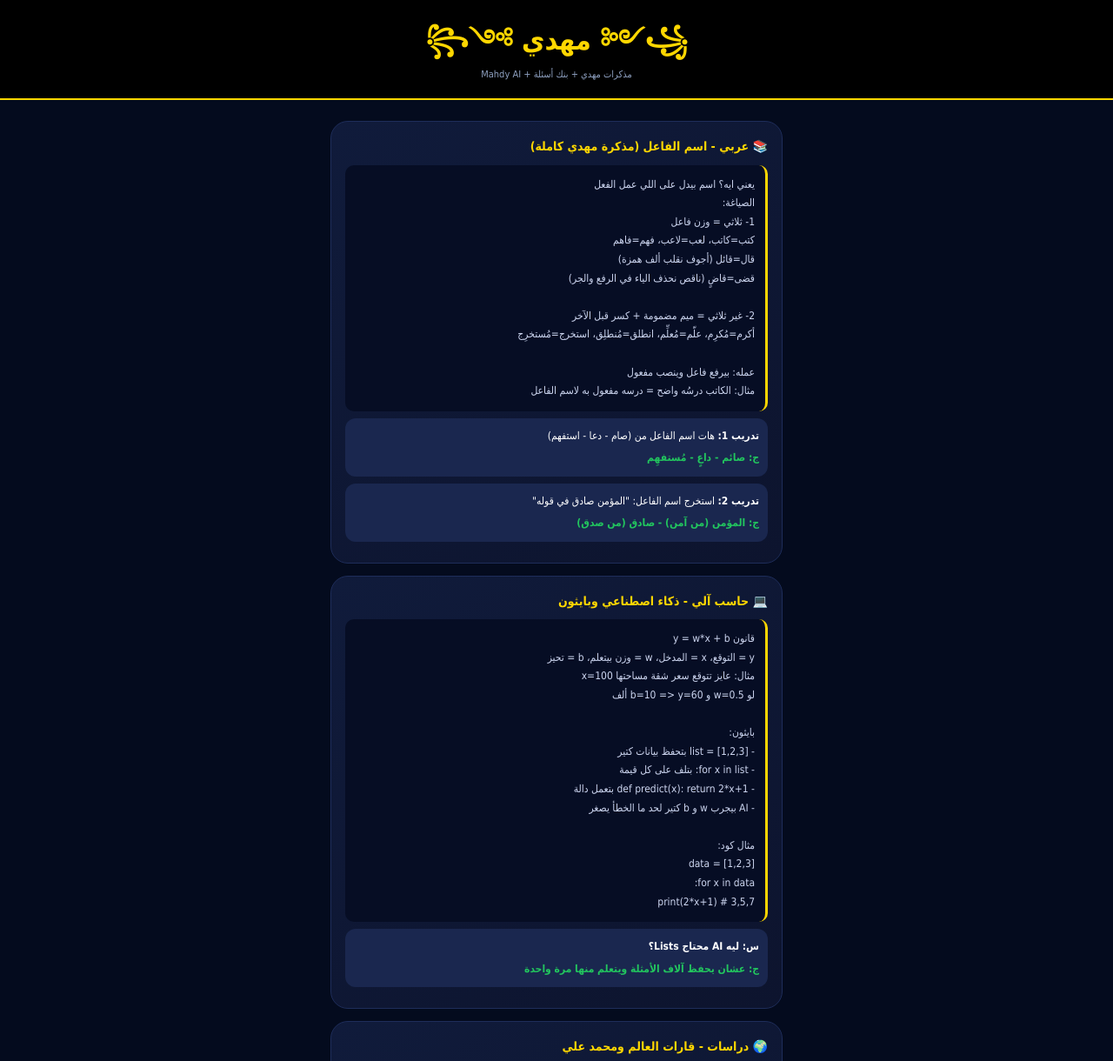
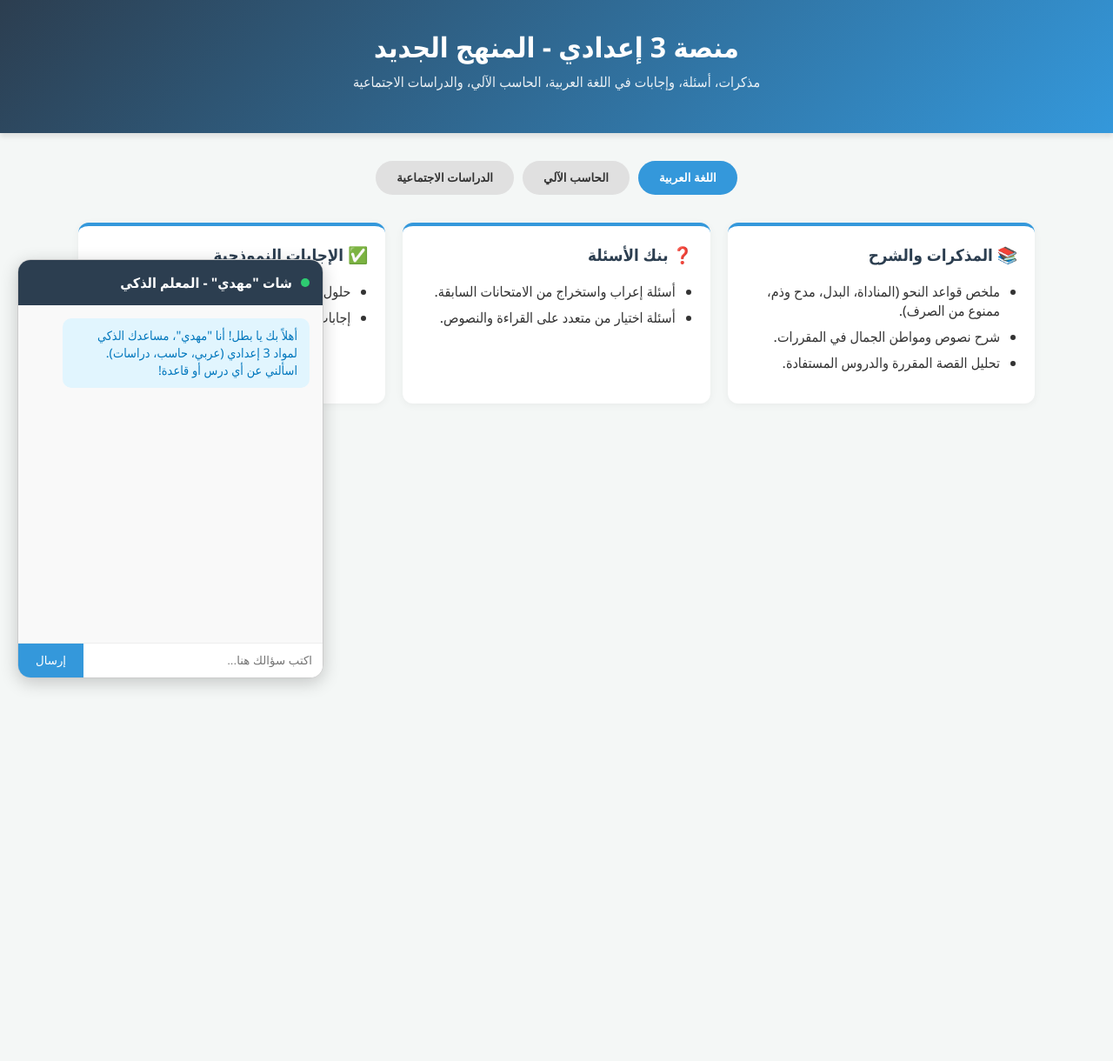
Before and after one commit to hmad69832-png/Mahdyy, a plain HTML site: page index.html in a window 1280 px wide. Shown: the top 1220 px of the page at 87% size. After the commit the page ends 800 px from the top, so only its background shows below. Drawn offline with Linux system fonts and the light colour scheme.

Commit message:
Update index.html

```diff
--- a/index.html
+++ b/index.html
@@ -2,194 +2,349 @@
 <html lang="ar" dir="rtl">
 <head>
     <meta charset="UTF-8">
-<meta name="viewport" content="width=device-width,initial-scale=1">
-<title>منصة مهدي - تالتة اعدادي</title>
+    <meta name="viewport" content="width=device-width, initial-scale=1.0">
+    <title>منصة الصف الثالث الإعدادي - المنهج الجديد</title>
     <style>
-*{margin:0;padding:0;box-sizing:border-box;font-family:Tahoma}
-body{background:#040b1e;color:#fff;line-height:1.8}
-.header{background:#000;padding:18px;text-align:center;border-bottom:2px solid #ffd700;position:sticky;top:0;z-index:99}
-.logo{font-size:32px;font-weight:900;color:#ffd700}
-.card{background:linear-gradient(145deg,#101b3b,#0d142e);border:1px solid #1e2d5a;border-radius:20px;padding:16px;margin:14px auto;max-width:520px}
-.title{font-size:14px;font-weight:900;color:#ffd700;margin-bottom:8px}
-.note{background:#060d24;border-right:3px solid #ffd700;padding:12px;border-radius:10px;font-size:12px;color:#cdd6f0;margin:8px 0;white-space:pre-line}
-.q{background:#1a274f;padding:10px;border-radius:12px;margin:8px 0;font-size:12px}
-.ans{color:#22c55e;font-weight:bold;margin-top:4px;white-space:pre-line}
-.bubble{padding:10px 14px;border-radius:16px;font-size:12px;margin:6px 0;max-width:92%;line-height:1.7}
-.me{background:#ffd700;color:#000;margin-right:auto}
-.ai{background:#1a274f;color:#fff;white-space:pre-line}
-.btnQ{padding:6px 12px;border-radius:12px;background:#1a274f;border:1px solid #2a3a6a;color:#8ea0c0;font-size:10px;margin:2px}
+        :root {
+            --primary: #2c3e50;
+            --accent: #3498db;
+            --bg: #f4f7f6;
+            --card-bg: #ffffff;
+            --text: #333333;
+        }
+
+        body {
+            font-family: 'Segoe UI', Tahoma, Geneva, Verdana, sans-serif;
+            background-color: var(--bg);
+            color: var(--text);
+            margin: 0;
+            padding: 0;
+        }
+
+        header {
+            background: linear-gradient(135deg, var(--primary), var(--accent));
+            color: white;
+            text-align: center;
+            padding: 2rem 1rem;
+            box-shadow: 0 4px 6px rgba(0,0,0,0.1);
+        }
+
+        header h1 { margin: 0; font-size: 2rem; }
+        header p { margin-top: 0.5rem; opacity: 0.9; }
+
+        .container {
+            max-width: 1100px;
+            margin: 2rem auto;
+            padding: 0 1rem;
+        }
+
+        .tabs {
+            display: flex;
+            justify-content: center;
+            gap: 10px;
+            margin-bottom: 2rem;
+            flex-wrap: wrap;
+        }
+
+        .tab-btn {
+            padding: 12px 24px;
+            border: none;
+            background: #e0e0e0;
+            color: var(--text);
+            font-weight: bold;
+            border-radius: 25px;
+            cursor: pointer;
+            transition: 0.3s;
+        }
+
+        .tab-btn.active, .tab-btn:hover {
+            background: var(--accent);
+            color: white;
+        }
+
+        .subject-content {
+            display: none;
+            grid-template-columns: repeat(auto-fit, minmax(300px, 1fr));
+            gap: 20px;
+        }
+
+        .subject-content.active {
+            display: grid;
+        }
+
+        .card {
+            background: var(--card-bg);
+            border-radius: 12px;
+            padding: 20px;
+            box-shadow: 0 2px 10px rgba(0,0,0,0.05);
+            border-top: 4px solid var(--accent);
+        }
+
+        .card h3 { color: var(--primary); margin-top: 0; }
+        .card ul { padding-right: 20px; }
+        .card li { margin-bottom: 8px; }
+
+        /* شات مهدي Widget */
+        .chat-widget {
+            position: fixed;
+            bottom: 20px;
+            left: 20px;
+            width: 350px;
+            height: 480px;
+            background: white;
+            border-radius: 15px;
+            box-shadow: 0 5px 20px rgba(0,0,0,0.2);
+            display: flex;
+            flex-direction: column;
+            overflow: hidden;
+            border: 1px solid #ccc;
+        }
+
+        .chat-header {
+            background: var(--primary);
+            color: white;
+            padding: 15px;
+            font-weight: bold;
+            display: flex;
+            align-items: center;
+            gap: 10px;
+        }
+
+        .chat-header span {
+            width: 10px;
+            height: 10px;
+            background: #2ecc71;
+            border-radius: 50%;
+            display: inline-block;
+        }
+
+        .chat-box {
+            flex: 1;
+            padding: 15px;
+            overflow-y: auto;
+            display: flex;
+            flex-direction: column;
+            gap: 10px;
+            background: #f9f9f9;
+        }
+
+        .message {
+            max-width: 80%;
+            padding: 10px 14px;
+            border-radius: 10px;
+            font-size: 0.9rem;
+            line-height: 1.4;
+        }
+
+        .bot-msg {
+            background: #e1f5fe;
+            color: #0277bd;
+            align-self: flex-start;
+        }
+
+        .user-msg {
+            background: var(--accent);
+            color: white;
+            align-self: flex-end;
+        }
+
+        .chat-input {
+            display: flex;
+            border-top: 1px solid #eee;
+        }
+
+        .chat-input input {
+            flex: 1;
+            border: none;
+            padding: 12px;
+            outline: none;
+        }
+
+        .chat-input button {
+            background: var(--accent);
+            color: white;
+            border: none;
+            padding: 0 20px;
+            cursor: pointer;
+        }
+
+        @media (max-width: 768px) {
+            .chat-widget {
+                width: 90%;
+                left: 5%;
+                bottom: 10px;
+                height: 400px;
+            }
+        }
     </style>
 </head>
 <body>
-<div class="header">
-<div class="logo">꧁༺ مهدي ༻꧂</div>
-<div style="font-size:11px;color:#8ea0c0">مذكرات مهدي + بنك أسئلة + Mahdy AI</div>
+
+    <header>
+        <h1>منصة 3 إعدادي - المنهج الجديد</h1>
+        <p>مذكرات، أسئلة، وإجابات في اللغة العربية، الحاسب الآلي، والدراسات الاجتماعية</p>
+    </header>
+
+    <div class="container">
+        <!-- التبويبات -->
+        <div class="tabs">
+            <button class="tab-btn active" onclick="showSubject('arabic', event)">اللغة العربية</button>
+            <button class="tab-btn" onclick="showSubject('computer', event)">الحاسب الآلي</button>
+            <button class="tab-btn" onclick="showSubject('studies', event)">الدراسات الاجتماعية</button>
         </div>
 
-<div style="max-width:540px;margin:auto;padding:10px">
-
+        <!-- مادة اللغة العربية -->
+        <div id="arabic" class="subject-content active">
             <div class="card">
-<div class="title">📚 عربي - اسم الفاعل (مذكرة مهدي كاملة)</div>
-<div class="note">يعني ايه؟ اسم بيدل على اللي عمل الفعل
-الصياغة:
-1- ثلاثي = وزن فاعل
-كتب=كاتب، لعب=لاعب، فهم=فاهم
-قال=قائل (أجوف نقلب ألف همزة)
-قضى=قاضٍ (ناقص نحذف الياء في الرفع والجر)
-
-2- غير ثلاثي = ميم مضمومة + كسر قبل الآخر
-أكرم=مُكرِم، علّم=مُعلِّم، انطلق=مُنطلِق، استخرج=مُستخرِج
-
-عمله: بيرفع فاعل وينصب مفعول
-مثال: الكاتب درسُه واضح = درسه مفعول به لاسم الفاعل</div>
-<div class="q"><b>تدريب 1:</b> هات اسم الفاعل من (صام - دعا - استفهم)<div class="ans">ج: صائم - داعٍ - مُستفهِم</div></div>
-<div class="q"><b>تدريب 2:</b> استخرج اسم الفاعل: "المؤمن صادق في قوله"<div class="ans">ج: المؤمن (من آمن) - صادق (من صدق)</div></div>
+                <h3>📚 المذكرات والشرح</h3>
+                <ul>
+                    <li>ملخص قواعد النحو (المناداة، البدل، مدح وذم، ممنوع من الصرف).</li>
+                    <li>شرح نصوص ومواطن الجمال في المقررات.</li>
+                    <li>تحليل القصة المقررة والدروس المستفادة.</li>
+                </ul>
             </div>
-
             <div class="card">
-<div class="title">💻 حاسب آلي - ذكاء اصطناعي وبايثون</div>
-<div class="note">قانون y = w*x + b
-y = التوقع، x = المدخل، w = وزن بيتعلم، b = تحيز
-مثال: عايز تتوقع سعر شقة مساحتها x=100
-لو w=0.5 و b=10 => y=60 ألف
-
-بايثون:
-- list = [1,2,3] بتحفظ بيانات كتير
-- for x in list: بتلف على كل قيمة
-- def predict(x): return 2*x+1 بتعمل دالة
-- AI بيجرب w و b كتير لحد ما الخطأ يصغر
-
-مثال كود:
-data = [1,2,3]
-for x in data:
-    print(2*x+1) # 3,5,7</div>
-<div class="q"><b>س: ليه AI محتاج Lists؟</b><div class="ans">ج: عشان يحفظ آلاف الأمثلة ويتعلم منها مرة واحدة</div></div>
+                <h3>❓ بنك الأسئلة</h3>
+                <ul>
+                    <li>أسئلة إعراب واستخراج من الامتحانات السابقة.</li>
+                    <li>أسئلة اختيار من متعدد على القراءة والنصوص.</li>
+                </ul>
             </div>
-
             <div class="card">
-<div class="title">🌍 دراسات - قارات العالم ومحمد علي</div>
-<div class="note">قارات العالم:
-- قديم: آسيا، أفريقيا، أوروبا (عرفوها من زمان)
-- جديد: الأمريكتين، أستراليا، القطبية الجنوبية (اكتشفت حديثا)
-- محيطات: الهادي أكبر محيط، الأطلسي، الهندي
-
-محمد علي باشا 1805-1848 مؤسس مصر الحديثة:
-- بنا جيش وأسطول قوي
-- بنا مدارس ومصانع وقناطر خيرية
-- حروبه: ضد الوهابيين في الحجاز، في اليونان، في الشام ضد الدولة العثمانية
-- خلّى مصر دولة قوية
-
-ثورة 1919 بقيادة سعد زغلول ضد الاحتلال الإنجليزي
-شعارها: مصر للمصريين</div>
-<div class="q"><b>س: بما تفسر: قوة محمد علي؟</b><div class="ans">ج: لأنه اهتم بالجيش والتعليم والصناعة والزراعة والقناطر</div></div>
-</div>
-
-<div class="card" style="border:2px solid #ffd700">
-<div class="title">🤖 مهدي AI - حافظ التلات مواد كلهم</div>
-<div id="chatBox" style="height:280px;overflow:auto;display:flex;flex-direction:column">
-<div class="bubble ai">أهلا! إزيك حضرتك؟ 👋 مرحب أهلا بيك في منصة مهدي! 🌟
-
-أنا مهدي AI، حافظ التلات مواد:
-
-📚 عربي: اسم الفاعل، اسم المفعول، أغلى من الذهب
-💻 حاسب: y=w*x+b، بايثون، lists
-🌍 دراسات: قارات العالم، محمد علي، ثورة 1919
-
-اكتب أي سؤال وهجاوبك فوراً!</div>
-</div>
-<div style="display:flex;gap:6px;margin-top:10px">
-<input id="chatIn" placeholder="اكتب: اشرح اسم الفاعل / اشرح بايثون / مين محمد علي..." style="flex:1;padding:11px;border-radius:22px;border:1px solid #334;background:#000;color:#fff;font-size:12px">
-<button onclick="ask()" style="padding:11px 18px;border-radius:22px;background:#ffd700;border:none;font-weight:900">إرسال</button>
-</div>
-<div style="margin-top:8px;display:flex;gap:6px;flex-wrap:wrap">
-<button class="btnQ" onclick="quick('اشرح اسم الفاعل')">اسم الفاعل</button>
-<button class="btnQ" onclick="quick('اشرح y=w*x+b')">ذكاء اصطناعي</button>
-<button class="btnQ" onclick="quick('مين محمد علي')">محمد علي</button>
-<button class="btnQ" onclick="quick('اشرح قارات العالم')">قارات العالم</button>
+                <h3>✅ الإجابات النموذجية</h3>
+                <ul>
+                    <li>حلول تدريبات الكتاب المدرسي بالكامل.</li>
+                    <li>إجابات نماذج الامتحانات الاسترشادية.</li>
+                </ul>
             </div>
         </div>
 
+        <!-- مادة الحاسب الآلي -->
+        <div id="computer" class="subject-content">
+            <div class="card">
+                <h3>📚 المذكرات والشرح</h3>
+                <ul>
+                    <li>حل المشكلات (Problem Solving) وخرائط التدفق (Flowcharts).</li>
+                    <li>أساسيات لغة Visual Basic.NET والأنواع البيانية.</li>
+                    <li>أدوات التحكم (Controls) وخصائصها.</li>
+                </ul>
+            </div>
+            <div class="card">
+                <h3>❓ بنك الأسئلة</h3>
+                <ul>
+                    <li>تتبع ورموز خرائط التدفق الهامة.</li>
+                    <li>أسئلة "أكمل" و"ضع علامة صح أو خطأ" على الأكواد.</li>
+                </ul>
+            </div>
+            <div class="card">
+                <h3>✅ الإجابات النموذجية</h3>
+                <ul>
+                    <li>حل أسئلة نهاية كل فصل دراسي.</li>
+                    <li>حل نماذج خرائط التدفق المعقدة.</li>
+                </ul>
+            </div>
+        </div>
+
+        <!-- مادة الدراسات الاجتماعية -->
+        <div id="studies" class="subject-content">
+            <div class="card">
+                <h3>📚 المذكرات والشرح</h3>
+                <ul>
+                    <li>جغرافيا: قارات العالم، المناخ، والسكان.</li>
+                    <li>تاريخ: مصر في العصر العثماني وثورات الشعب المصري.</li>
+                </ul>
+            </div>
+            <div class="card">
+                <h3>❓ بنك الأسئلة</h3>
+                <ul>
+                    <li>أسئلة "بم تفسر" و"ما النتائج المترتبة على".</li>
+                    <li>تدريبات الخرائط والتضاريس العالمية.</li>
+                </ul>
+            </div>
+            <div class="card">
+                <h3>✅ الإجابات النموذجية</h3>
+                <ul>
+                    <li>إجابات خرائط القارات المفصلة.</li>
+                    <li>إجابات الأسئلة التاريخية الشاملة.</li>
+                </ul>
+            </div>
+        </div>
+    </div>
+
+    <!-- شات مهدي الذكي -->
+    <div class="chat-widget">
+        <div class="chat-header">
+            <span></span> شات "مهدي" - المعلم الذكي
+        </div>
+        <div class="chat-box" id="chatBox">
+            <div class="message bot-msg">
+                أهلاً بك يا بطل! أنا "مهدي"، مساعدك الذكي لمواد 3 إعدادي (عربي، حاسب، دراسات). اسألني عن أي درس أو قاعدة!
+            </div>
+        </div>
+        <div class="chat-input">
+            <input type="text" id="userInput" placeholder="اكتب سؤالك هنا..." onkeypress="handleKeyPress(event)">
+            <button onclick="sendMessage()">إرسال</button>
+        </div>
     </div>
 
     <script>
-const db={
-عربي:`أهلا إزيك حضرتك؟ 📚 اسم الفاعل:
+        // التنقل بين المواد
+        function showSubject(subjectId, e) {
+            document.querySelectorAll('.subject-content').forEach(el => el.classList.remove('active'));
+            document.querySelectorAll('.tab-btn').forEach(el => el.classList.remove('active'));
 
-1- من الثلاثي على وزن فاعل:
-كتب=كاتب، لعب=لاعب، فهم=فاهم
-قال=قائل (أجوف)، باع=بائع
-قضى=قاضٍ، دعا=داعٍ (ناقص نحذف الياء)
+            document.getElementById(subjectId).classList.add('active');
+            e.target.classList.add('active');
+        }
 
-2- من غير الثلاثي:
-هات المضارع + ميم مضمومة + كسر قبل الآخر
-أكرم=يكرم=مُكرِم
-علّم=يعلّم=مُعلِّم
-انطلق=ينطلق=مُنطلِق
-استخرج=يستخرج=مُستخرِج
+        // قاعدة معرفة المعلم الذكي "مهدي"
+        const mahdiKnowledge = [
+            { keywords: ["منادى", "نحو", "اعراب المنادى"], response: "المنادى ينقسم إلى: مبني (المفرد العلم، النكرة المقصودة) ويُبنى على ما يُرفع به، ومُعرب (المضاف، الشبيه بالمضاف، النكرة غير المقصودة) ويكون منصوباً." },
+            { keywords: ["بدل", "البدل"], response: "البدل 3 أنواع: مطابق (كل من كل)، بعض من كل، واشتمال. مثال: جاء المعلمُ أحمدُ (أحمد: بدل مطابق)." },
+            { keywords: ["خريطة تدفق", "flowchart", "حاسب", "خرائط"], response: "خريطة التدفق هي تمثيل بياني بخطوات متسلسلة لحل مشكلة ما. نستخدم البيضاوي للبداية والنهاية، والمتوازي للمدخلات والمخرجات، والمستطيل للعمليات، والمعين للقرارات." },
+            { keywords: ["فيسوال", "visual basic", "vb"], response: "لغة Visual Basic.NET هي لغة برمجة عالية المستوى كائنية التوجه (OOP) وموجهة بالحدث، تُستخدم لإنشاء تطبيقات الويندوز." },
+            { keywords: ["قارات", "دراسات", "جغرافيا", "تضاريس"], response: "أكبر قارات العالم من حيث المساحة هي قارة آسيا، يليها إفريقيا ثم أمريكا الشمالية. وأصغر القارات هي أستراليا." },
+            { keywords: ["عثماني", "تاريخ", "ثورة"], response: "خضعت مصر للحكم العثماني منذ معركة مرج دابق 1516 ومعركة الريدانية 1517 حيث أصبحت مصر ولاية عثمانية." }
+        ];
 
-عمله: يرفع فاعل وينصب مفعول
-مثال: "الكاتب درسَه واضح" درسه مفعول به لاسم الفاعل
-تحب أديك تدريب؟`,
+        function sendMessage() {
+            const input = document.getElementById('userInput');
+            const message = input.value.trim();
+            if (!message) return;
 
-حاسب:`مرحب أهلا بحضرتك! 💻 حاسب:
+            // عرض رسالة المستخدم
+            appendMessage(message, 'user-msg');
+            input.value = '';
 
-y=w*x+b ده قانون التنبؤ في AI
+            // معالجة رد مهدي
+            setTimeout(() => {
+                const response = getMahdiResponse(message);
+                appendMessage(response, 'bot-msg');
+            }, 600);
+        }
 
-x = المدخل (درجة، مساحة)
-y = التوقع (النتيجة)
-w = الوزن (الذكاء بيتعلمه من البيانات)
-b = تحيز بيظبط النتيجة
+        function getMahdiResponse(query) {
+            const lowerQuery = query.toLowerCase();
+            for (let item of mahdiKnowledge) {
+                if (item.keywords.some(keyword => lowerQuery.includes(keyword))) {
+                    return item.response;
+                }
+            }
+            return "سؤال ممتاز! لكن يحتاج تفصيلاً أكثر. حاول السؤال بكلمات مثل: (منادى، بدل، خريطة تدفق، فيسوال، قارات، عثمانيين).";
+        }
 
-مثال: x=10، w=2، b=1 => y=21
+        function appendMessage(text, className) {
+            const chatBox = document.getElementById('chatBox');
+            const msgDiv = document.createElement('div');
+            msgDiv.className = `message ${className}`;
+            msgDiv.innerText = text;
+            chatBox.appendChild(msgDiv);
+            chatBox.scrollTop = chatBox.scrollHeight;
+        }
 
-بايثون:
-data = [1,2,3]
-for x in data:
-    y = 2*x + 1
-    print(y) # 3,5,7
-
-ليه Lists؟ عشان نحفظ آلاف البيانات مرة واحدة وندرب عليها
-عايز كود يتعلم لوحده؟`,
-
-دراسات:`أهلا بحضرتك! 🌍 دراسات:
-
-1- قارات العالم:
-قديم: آسيا، أفريقيا، أوروبا
-جديد: أمريكا الشمالية والجنوبية، أستراليا، القطبية
-محيطات: الهادي أكبر واحد، الأطلسي، الهندي، المتجمد
-
-2- محمد علي باشا 1805 مؤسس مصر الحديثة:
-- بنا جيش وأسطول
-- بنا مدارس ومصانع
-- بنا القناطر الخيرية
-- حروبه: الوهابيين في السعودية، اليونان، الشام
-- خلى مصر قوة كبيرة
-
-3- ثورة 1919 سعد زغلول ضد الانجليز
-عايز أسئلة؟`,
-
-عام:`مرحب أهلا إزيك حضرتك انت؟ 👋 منور منصة مهدي!
-
-قولّي مثلا:
-- "اشرح اسم الفاعل"
-- "اشرح البايثون"
-- "مين محمد علي"
-- "لخص قارات العالم"
-
-وأنا هشرحلك بالمذكرة بتاعة مهدي كاملة!`
-};
-function ask(){
- let input=document.getElementById('chatIn'), text=input.value.trim(); if(!text) return;
- let box=document.getElementById('chatBox');
- box.innerHTML+=`<div class="bubble me">${text}</div>`; input.value='';
- let l=text.toLowerCase(), r=db.عام;
- if(l.includes("فاعل")||l.includes("عربي")||l.includes("نحو")) r=db.عربي;
- else if(l.includes("حاسب")||l.includes("بايثون")||l.includes("y")||l.includes("ذكاء")||l.includes("list")) r=db.حاسب;
- else if(l.includes("دراسات")||l.includes("قارات")||l.includes("محمد علي")||l.includes("تاريخ")||l.includes("ثورة")) r=db.دراسات;
- setTimeout(()=>{box.innerHTML+=`<div class="bubble ai">${r}</div>`; box.scrollTop=99999},300);
+        function handleKeyPress(e) {
+            if (e.key === 'Enter') sendMessage();
         }
-function quick(t){document.getElementById('chatIn').value=t;ask();}
-document.getElementById('chatIn').addEventListener('keydown',e=>{if(e.key==='Enter')ask()});
     </script>
 </body>
 </html>
```
Lines whose indentation alone changed are shown as unchanged.
